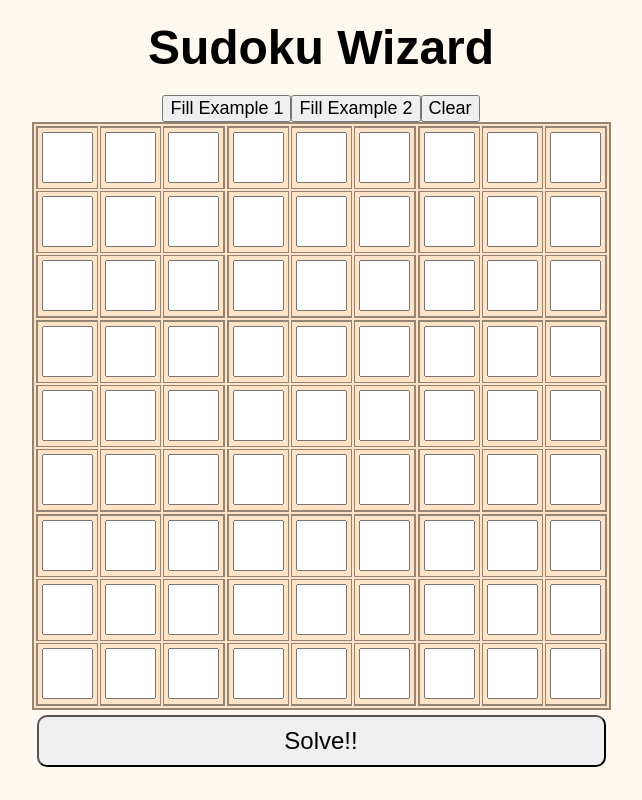
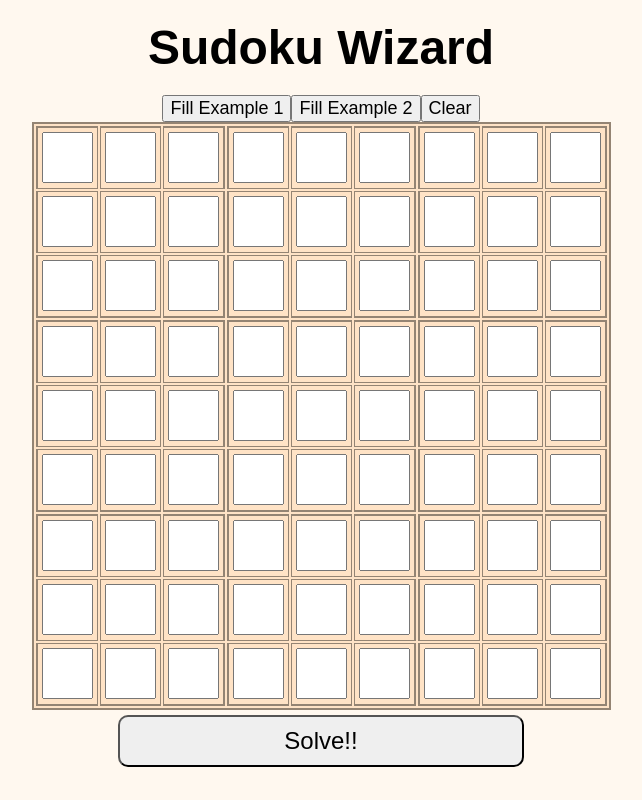
Before and after one commit to ryan-olejnik/Sudoku-Solver, a React (Create React App) app: page / in a window 1280 px wide. Shown: the whole page, without its empty margins (319-961 px from the left). Built offline with nearby package versions, Linux system fonts and the light colour scheme.

Commit message:
Resize SOLVE button

```diff
--- a/src/components/Table.css
+++ b/src/components/Table.css
@@ -73,6 +73,8 @@ table.sudokuTable-complete th {
   padding-right: 40px;
   border-radius: 10px;
   margin: 5px;
+  width: 70%;
+  align-self: center;
 }
 
 /*WHEN FINISHED:
```
